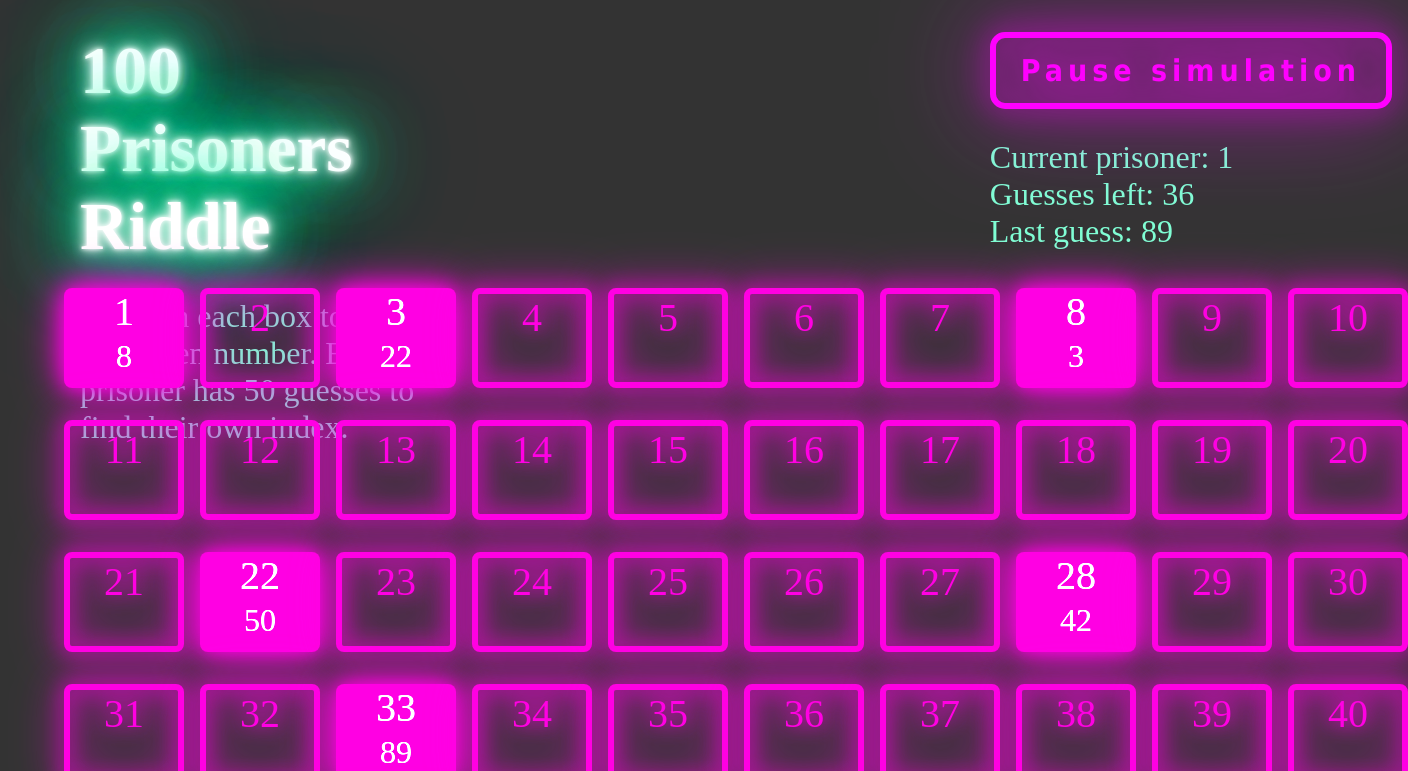
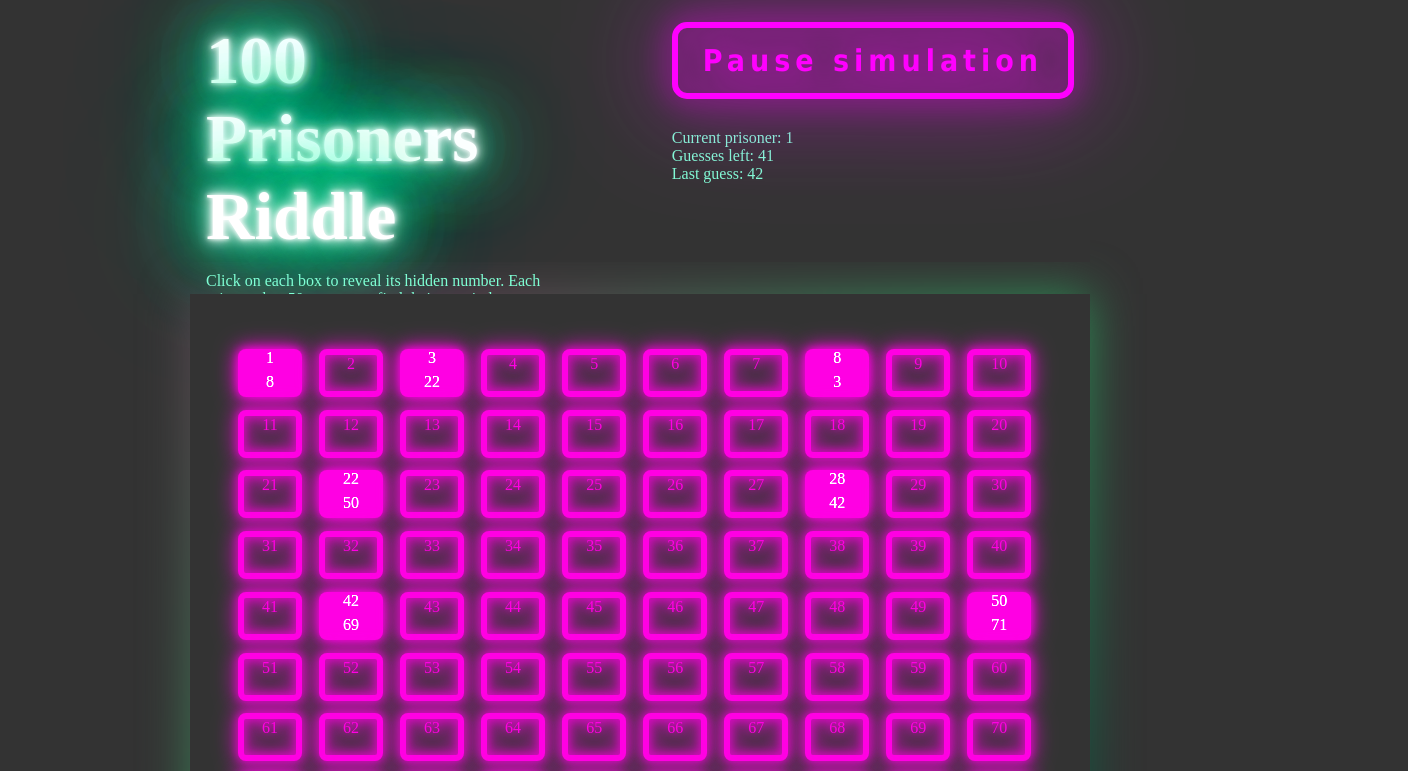
Before and after one commit to trymne/prisoners, a plain HTML site: page index.html in a window 1280 px wide. Both pictures are taken after a click on the element "Start Simulation". Shown: the top 771 px of the page, 1408 px wide, since content can reach past the window. Drawn offline with Linux system fonts and the light colour scheme.

Commit message:
upt style

```diff
--- a/script.js
+++ b/script.js
@@ -186,7 +186,7 @@ function startSimulation(){
 
 
     if(prisoner >= NUM_PRISONERS +1) clearInterval(runSim);
-  }, 200);
+  }, 300);
 }
 
 /*
--- a/style.css
+++ b/style.css
@@ -1,13 +1,37 @@
+@property --gradient-angle {
+  syntax: "<angle>";
+  initial-value: 0deg;
+  inherits: false;
+}
+
+:root {
+  --background: #333;
+  --main-text: aquamarine;
+  --aqua-text-shadow: #0fa;
+  --neo-pink: #db3eb1;
+  --border-1: #052b2f;
+  --border-2: #073438;
+  --border-3: #042d31;
+  --border-4: #2d8c54;
+  --border-5: #673c54;
+
+}
+
+
 /* reset default styles for body and div elements */
 body {
     margin: 0;
     padding: 0;
-    background-color: #333;
-    color: aquamarine;
+    background-color: var(--background);
+    color: var(--main-text);
+  }
+
+  main {
+    padding-bottom: 2em;
   }
 
   header  p, .right {
-    color: aquamarine;
+    color: var(--main-text);
   }
   div.box {
     box-sizing: border-box;
@@ -15,7 +39,7 @@ body {
 
   /* style the header and footer */
   header, footer {
-    background-color: #333;
+    background-color: var(--background);
     color: #fff;
     padding: 1rem;
   }
@@ -33,14 +57,14 @@ button {
     margin: 0;
     color: #fff;
     text-shadow:
-      0 0 7px #fff,
-      0 0 10px #fff,
-      0 0 21px #fff,
-      0 0 42px #0fa,
-      0 0 82px #0fa,
-      0 0 92px #0fa,
-      0 0 102px #0fa,
-      0 0 151px #0fa;
+      0 0 3px #fff,
+      0 0 5px #fff,
+      0 0 11px #fff,
+      0 0 20px var(--aqua-text-shadow),
+      0 0 32px var(--aqua-text-shadow),
+      0 0 42px var(--aqua-text-shadow),
+      0 0 52px var(--aqua-text-shadow),
+      0 0 71px var(--aqua-text-shadow);
   }
 
   /* Flickering animation */
@@ -52,11 +76,11 @@ button {
         0 0 4px #fff,
         0 0 11px #fff,
         0 0 19px #fff,
-        0 0 40px #0fa,
-        0 0 80px #0fa,
-        0 0 90px #0fa,
-        0 0 100px #0fa,
-        0 0 150px #0fa;
+        0 0 40px var(--aqua-text-shadow),
+        0 0 80px var(--aqua-text-shadow),
+        0 0 90px var(--aqua-text-shadow),
+        0 0 100px var(--aqua-text-shadow),
+        0 0 150px var(--aqua-text-shadow);
 
     }
 
@@ -69,23 +93,64 @@ button {
   .container {
     display: grid;
     grid-template-columns: repeat(10, 1fr);
-    gap: 1rem;
+    gap: 0.4rem;
+    position: relative;
+    background-color: var(--background);
+    margin-top: 2em;
+    padding: 3em;
   }
+
+  .container::before,
+.container::after {
+  content: "";
+  position: absolute;
+  inset: 0rem;
+  z-index: -1;
+  background: conic-gradient(
+    from var(--gradient-angle),
+    var(--border-3),
+    var(--border-4),
+    var(--border-5),
+    var(--border-4),
+    var(--border-3)
+  );
+  border-radius: inherit;
+  animation: rotation 20s linear infinite;
+}
+
+.card::after {
+  filter: blur(3.5rem);
+}
+
+@keyframes rotation {
+  0% {
+    --gradient-angle: 0deg;
+  }
+  100% {
+    --gradient-angle: 360deg;
+  }
+}
+
+.container::after {
+  filter: blur(1.5rem);
+}
+
+
   .box {
-    color: #db3eb1;
-    border: 6px solid #db3eb1;
-    filter: drop-shadow(0 0 10px #db3eb1) drop-shadow(0 0 20px #db3eb1) contrast(2) brightness(1);
+    color: var(--neo-pink);
+    border: 6px solid var(--neo-pink);
+    filter: drop-shadow(0 0 5px var(--neo-pink)) drop-shadow(0 0 10px var(--neo-pink)) contrast(2) brightness(1);
     border-radius: 0.5rem;
     cursor: pointer;
-    font-size: 2.5rem;
-    height:2.5em;
+    font-size: 1rem;
+    height:3em;
     text-align: center;
-    width: 3em;
-    margin-top: 1rem;
+    width: 4em;
+    margin-top: 0.4rem;
   }
 
   .box:hover, .box:focus {
-    background-color: #db3eb1;
+    background-color: var(--neo-pink);
     color: white;
   }
 
@@ -102,7 +167,7 @@ button {
   header {
     display: flex;
     justify-content: space-between;
-    font-size: 2rem;
+    font-size: 1rem;
   }
   .clicked::after {
     content: '';
@@ -116,15 +181,15 @@ button {
 
   .grid{
     display: grid;
-    margin: 1rem auto;
-    width: 90%;
+    margin: 0.4rem auto;
+    max-width: 900px;
     grid-template-columns: 1fr 1fr fit-content;
     grid-template-rows: 16em 1fr;
   }
 
   .clicked.clicked::after {
     content: attr(data-random);
-    font-size: 2rem;
+    font-size: 1rem;
     position: absolute;
     top: 50%;
     left: 50%;
@@ -134,7 +199,7 @@ button {
   }
 
   .clicked {
-    background-color:#db3eb1;
+    background-color:var(--neo-pink);
     color: white;
     border: none;
     position: relative;
@@ -142,8 +207,8 @@ button {
   }
 
   .button {
-    color: #db3eb1;
-    border: 6px solid #db3eb1;
+    color: var(--neo-pink);
+    border: 6px solid var(--neo-pink);
     border-radius:15px;
     padding: 15px 25px;
     font-size: 30px;
@@ -151,13 +216,13 @@ button {
     letter-spacing:5px;
     cursor: pointer;
     font-weight: bold;
-    filter: drop-shadow(0 0 15px #db3eb1) drop-shadow(0 0 50px #db3eb1) contrast(2) brightness(2);
+    filter: drop-shadow(0 0 15px var(--neo-pink)) drop-shadow(0 0 50px var(--neo-pink)) contrast(2) brightness(2);
     transition: .5s;
     margin-bottom: 1em;
   }
 
   .button:hover {
     color: black;
-    background-color: #db3eb1;
-    filter: drop-shadow(0 0 20px #db3eb1) contrast(2) brightness(2);
+    background-color: var(--neo-pink);
+    filter: drop-shadow(0 0 20px var(--neo-pink)) contrast(2) brightness(2);
   }
```
